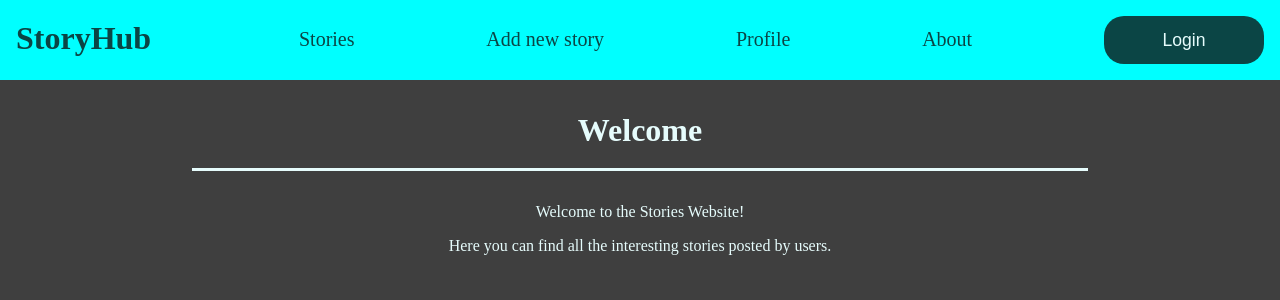
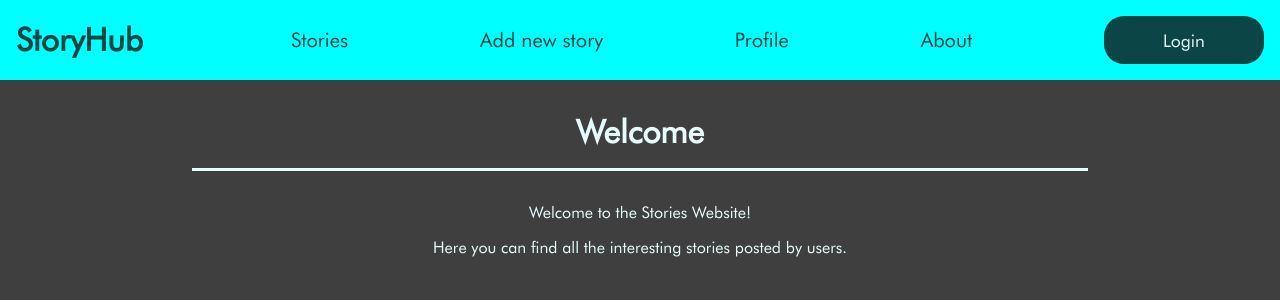
Before and after one commit to Krezlau/StoryHub, a React (Create React App) app: page /home in a window 1280 px wide. Shown: the top 300 px of the page. Built offline with nearby package versions, Linux system fonts and the light colour scheme.

Commit message:
changed the font, installed styled-components

```diff
--- a/package.json
+++ b/package.json
@@ -18,6 +18,7 @@
     "react-redux": "^8.0.5",
     "react-router-dom": "6.3",
     "react-scripts": "5.0.1",
+    "styled-components": "^5.3.6",
     "typescript": "^4.9.4",
     "web-vitals": "^2.1.4"
   },
--- a/src/App.css
+++ b/src/App.css
@@ -1,3 +1,5 @@
+@font-face { font-family: "Futura"; src: url('../public/Futura Book font.ttf'); }
+
 .main {
     margin-top: 7rem;
     margin-left: auto;
@@ -25,4 +27,9 @@ body {
     background-color: #3f3f3f;
     color: #e6fcfc;
     margin: 0;
+
 }
+
+* {
+    font-family: Futura;
+}
```
Also changed, not shown: public/Futura Book font.ttf (added), 1 other file (tests, documents, lock files or other folders).
